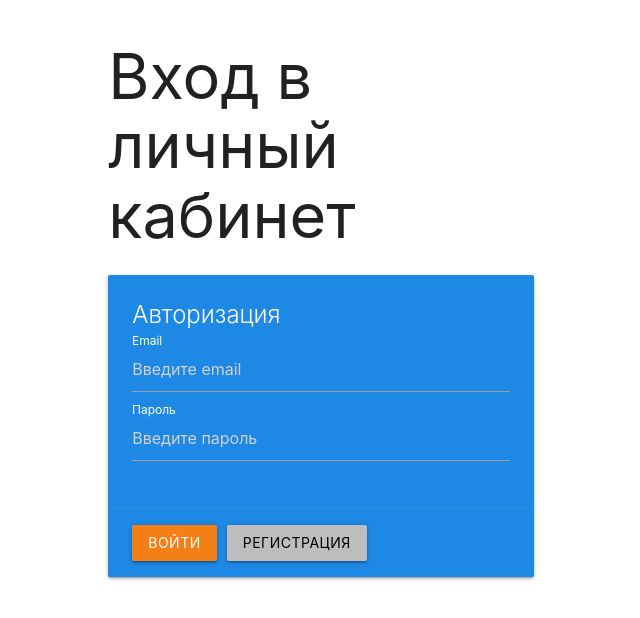
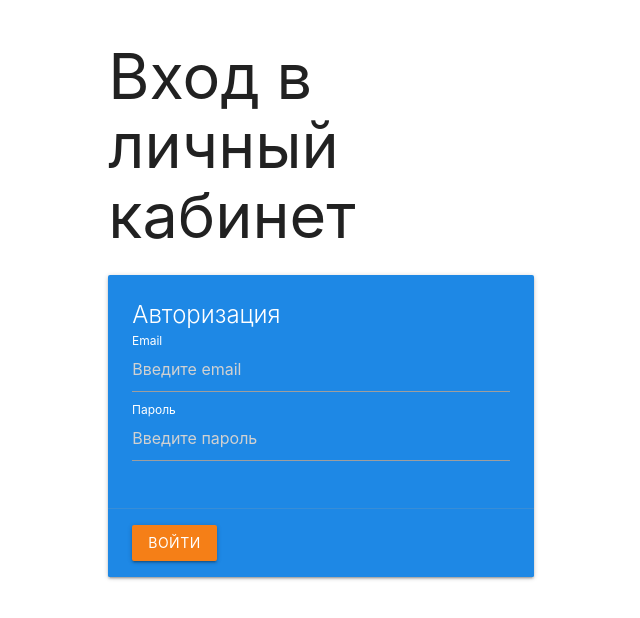
Before and after one commit to LastJonOff/sema, a React (Create React App) app in the folder client/: page / in a window 1280 px wide. Shown: the top 618 px of the page, without its empty margins (319-959 px from the left). Built offline with nearby package versions, Linux system fonts and the light colour scheme.

Commit message:
remove register handler from auth page

```diff
--- a/client/src/pages/AuthPage.js
+++ b/client/src/pages/AuthPage.js
@@ -22,13 +22,6 @@ export const AuthPage = () => {
 
     const changeHandler = event => {
         setForm({ ...form, [event.target.name]: event.target.value })
-    }
-
-    const registerHandler = async () => {
-        try {
-            const data = await request('/api/auth/register', 'POST', {...form})
-            message(data.message)
-        } catch (e) {}
     }
 
     const loginHandler = async () => {
@@ -85,13 +78,6 @@ export const AuthPage = () => {
                         >
                             Войти
                         </button>
-                        <button
-                            className="btn grey lighten-1 black-text"
-                            onClick={registerHandler}
-                            disabled={loading}
-                        >
-                            Регистрация
-                        </button>
                     </div>
                 </div>
             </div>
```
